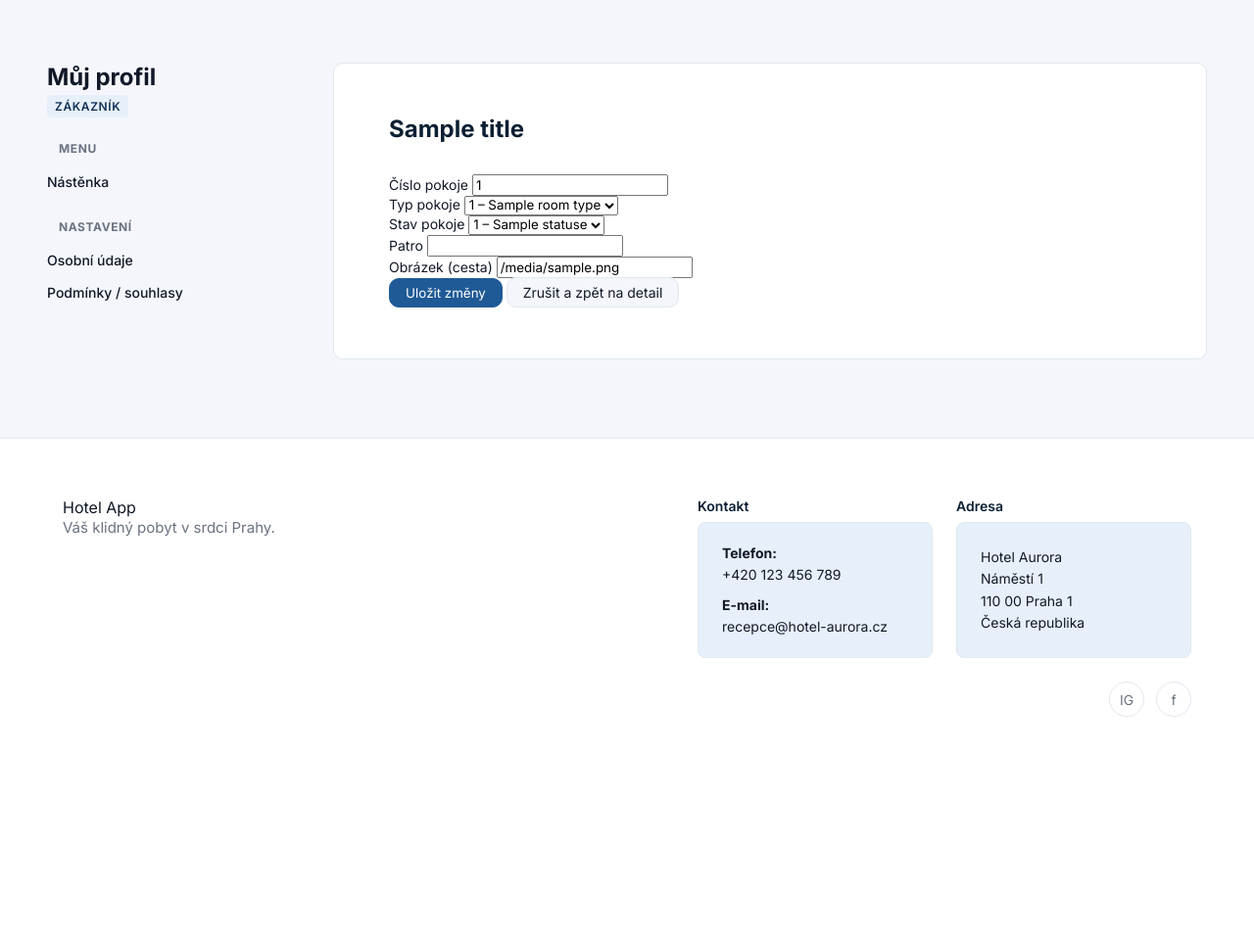
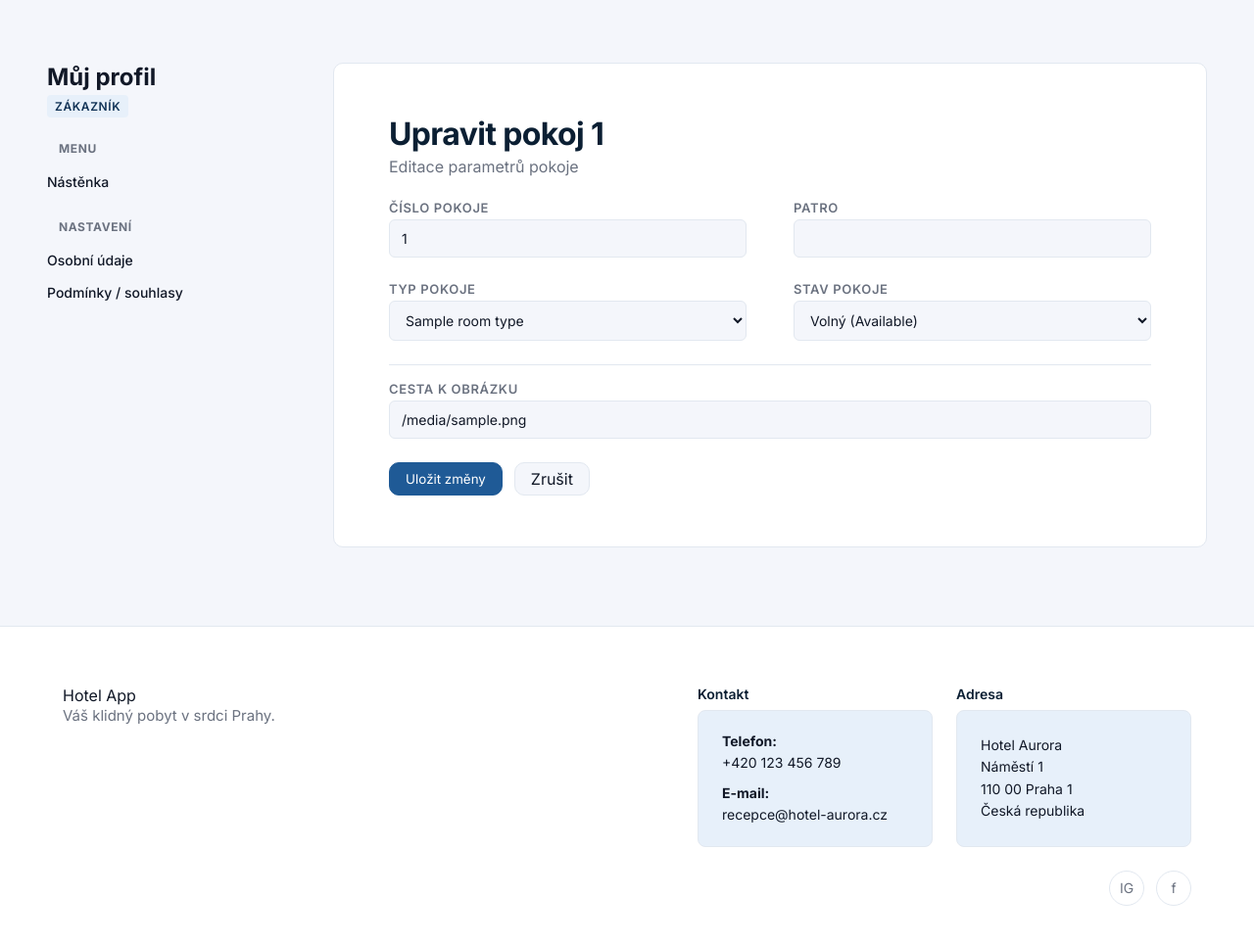
Before and after one commit to MarieHoravova/web-application-project, a FastAPI app: template templates/rooms/room_edit.html in a window 1280 px wide. Shown: the part 67-1032 px from the top of the page at 98% size. Before the commit the page ends 799 px from the top, so only its background shows below. Run offline with FastAPI, Linux system fonts and the light colour scheme; the template is opened without the code that fills it: most values are stand-ins (such as "Sample title", 1, 10 or a date in 2020); some web fonts are replaced.

Commit message:
Update rooms edit new

```diff
--- a/templates/rooms/room_edit.html
+++ b/templates/rooms/room_edit.html
@@ -3,66 +3,76 @@
 
 {% block profile_content %}
 
-  <div class="admin-detail-header">
-    <h2>{{ title }}</h2>
+  <div class="dashboard-header" style="display: flex; justify-content: space-between; align-items: flex-start; margin-bottom: 24px;">
+    <div>
+        <h1 style="margin: 0 0 4px 0;">Upravit pokoj {{ room.number }}</h1>
+        <p style="color: var(--color-text-muted); margin: 0;">Editace parametrů pokoje</p>
+    </div>
 
     {% if is_admin %}
-      <form method="post" action="{{ url_for('room_delete', room_id=room.id) }}" class="admin-detail-delete-form" onsubmit="return confirm('Opravdu smazat tento pokoj?');">
-        <button type="submit" class="btn btn-danger">Smazat pokoj</button>
+      <form method="post"
+            action="{{ url_for('room_delete', room_id=room.id) }}"
+            onsubmit="return confirm('Opravdu smazat tento pokoj? Tato akce je nevratná.');"
+            style="margin:0">
+        <button type="submit" class="btn btn-destructive">Smazat pokoj</button>
       </form>
     {% endif %}
   </div>
 
-  <div class="admin-detail">
-    <form method="post" action="{{ url_for('room_update', room_id=room.id) }}" class="admin-detail-form">
-      <div class="admin-detail-form-grid">
-        <div class="admin-detail-form-item">
-          <label>
-            Číslo pokoje
-            <input type="number" name="number" value="{{ room.number }}" required>
-          </label>
+  <div class="form-card">
+    <form method="post" action="{{ url_for('room_update', room_id=room.id) }}">
+      <div class="detail-grid">
+
+        <div class="detail-item">
+          <label class="detail-label">Číslo pokoje</label>
+          <input type="number" name="number" value="{{ room.number }}" required class="form-input">
         </div>
 
-        <div class="admin-detail-form-item">
-          <label>
-            Typ pokoje
-            <select name="room_type_id" required>
-              {% for rt in room_types %}
-                <option value="{{ rt.id }}" {% if rt.id == room.room_type_id %}selected{% endif %}>{{ rt.id }} – {{ rt.name }}</option>
-              {% endfor %}
-            </select>
-          </label>
+        <div class="detail-item">
+          <label class="detail-label">Patro</label>
+          <input type="number" name="floor" value="{{ room.floor }}" required class="form-input">
         </div>
 
-        <div class="admin-detail-form-item">
-          <label>
-            Stav pokoje
-            <select name="room_status_id" required>
-              {% for st in statuses %}
-                <option value="{{ st.id }}" {% if st.id == room.room_status_id %}selected{% endif %}>{{ st.id }} – {{ st.name if st.name is defined else st.description if st.description is defined else st.id }}</option>
-              {% endfor %}
-            </select>
-          </label>
+        <div class="detail-item">
+          <label class="detail-label">Typ pokoje</label>
+          <select name="room_type_id" required class="form-input">
+            {% for rt in room_types %}
+              <option value="{{ rt.id }}" {% if rt.id == room.room_type_id %}selected{% endif %}>
+                {{ rt.name }}
+              </option>
+            {% endfor %}
+          </select>
         </div>
 
-        <div class="admin-detail-form-item">
-          <label>
-            Patro
-            <input type="number" name="floor" value="{{ room.floor }}" required>
-          </label>
+        <div class="detail-item">
+          <label class="detail-label">Stav pokoje</label>
+
+          {# Definice překladů pro hezčí výpis #}
+          {% set status_translations = {
+              1: 'Volný (Available)',
+              2: 'Neuklizený (Dirty)',
+              3: 'Mimo provoz (Out of Service)'
+          } %}
+
+          <select name="room_status_id" required class="form-input">
+            {% for st in statuses %}
+              <option value="{{ st.id }}" {% if st.id == room.room_status_id %}selected{% endif %}>
+                {{ status_translations.get(st.id, st.description) }}
+              </option>
+            {% endfor %}
+          </select>
         </div>
 
-        <div class="admin-detail-form-item">
-          <label>
-            Obrázek (cesta)
-            <input type="text" name="image_path" value="{{ room.image_path }}">
-          </label>
+        <div class="detail-item full-width">
+          <label class="detail-label">Cesta k obrázku</label>
+          <input type="text" name="image_path" value="{{ room.image_path }}" class="form-input">
         </div>
+
       </div>
 
-      <div class="admin-detail-form-actions">
+      <div style="margin-top: 24px; display: flex; gap: 12px;">
         <button type="submit" class="btn btn-primary">Uložit změny</button>
-        <a href="{{ url_for('room_detail', room_id=room.id) }}" class="btn btn-tertiary">Zrušit a zpět na detail</a>
+        <a href="{{ url_for('room_detail', room_id=room.id) }}" class="btn btn-tertiary">Zrušit</a>
       </div>
     </form>
   </div>
```
Also changed, not shown: templates/rooms/room_new.html (+39 -37 lines).
